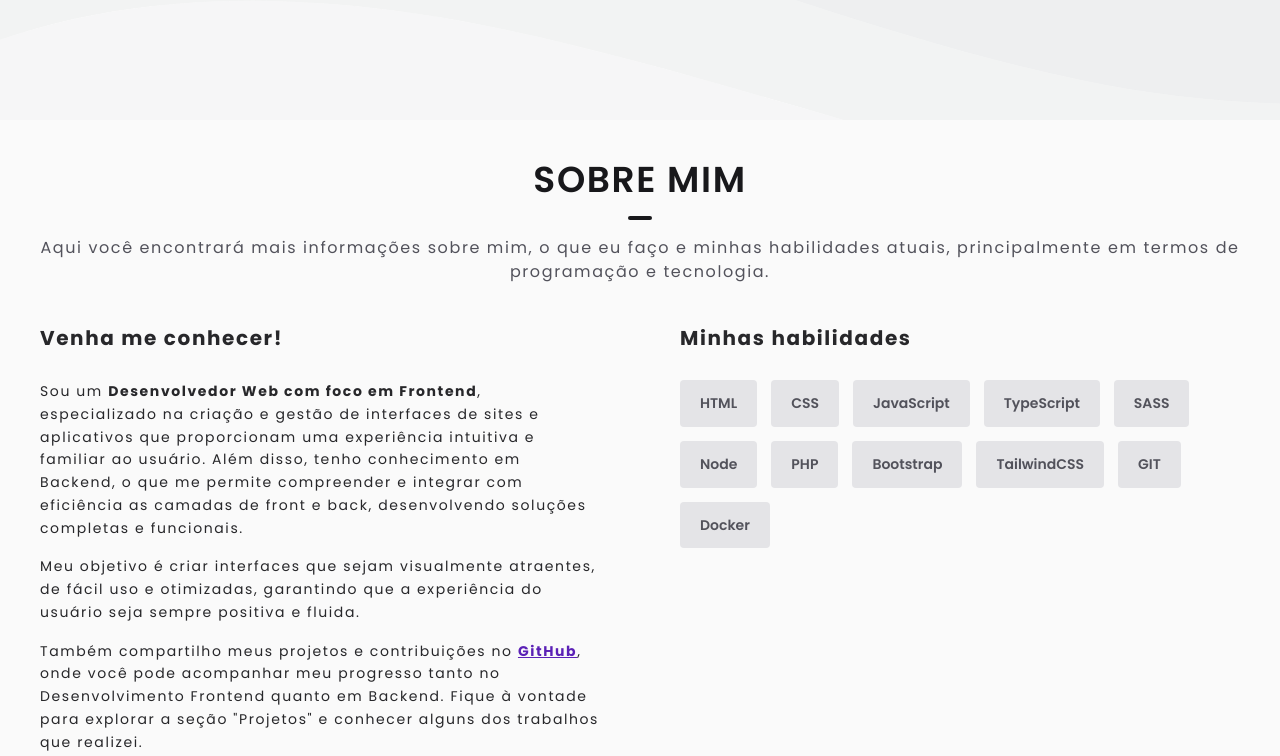
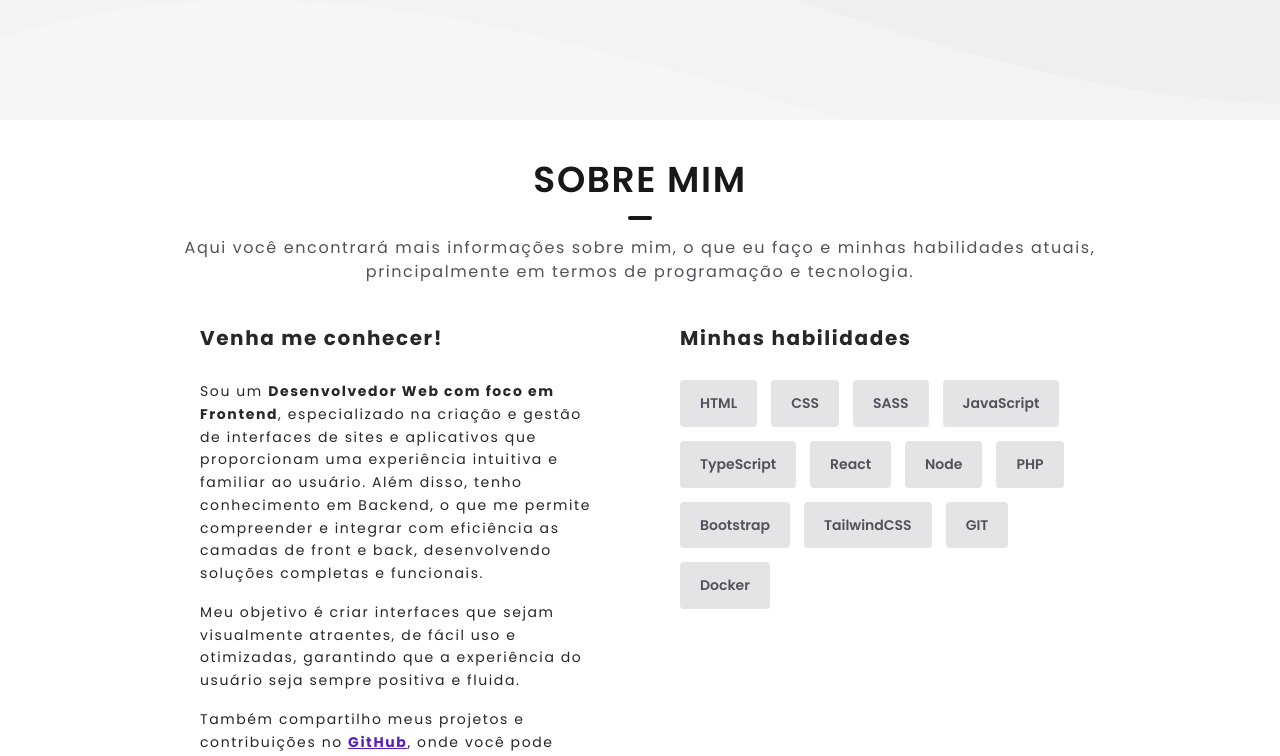
Before and after one commit to LuisFelipeSalvarani/portfolio, a React (Vite) app: page / in a window 1280 px wide. Shown: the part 760-1516 px from the top of the page. Built offline with nearby package versions, Linux system fonts and the light colour scheme.

Commit message:
feat: componentização do about e do título de seção

```diff
--- a/src/app.tsx
+++ b/src/app.tsx
@@ -1,7 +1,6 @@
+import { About } from './components/about'
 import { Apresentation } from './components/apresantation'
 import { Header } from './components/header'
-import { KnowMe } from './components/know-me'
-import { MySkills } from './components/my-skills'
 import { SocialMedia } from './components/social-medias'
 
 export function App() {
@@ -11,31 +10,12 @@
 
       <SocialMedia />
 
-      <main className="flex flex-col">
+      <main>
         <Apresentation />
 
-        <div className="flex min-h-screen flex-col gap-10 bg-zinc-50 py-10 text-zinc-900">
-          <div className="flex flex-col gap-4 text-center">
-            <h2 className="flex flex-col items-center gap-4 font-semibold text-4xl uppercase">
-              Sobre mim
-              <span className="h-1 w-6 rounded-lg bg-zinc-900" />
-            </h2>
-
-            <p className="text-zinc-600">
-              Aqui você encontrará mais informações sobre mim, o que eu faço e
-              minhas habilidades atuais, principalmente em termos de programação
-              e tecnologia.
-            </p>
-          </div>
-
-          <div className="grid grid-cols-2">
-            <KnowMe />
-
-            <MySkills />
-          </div>
+        <div className="xl:mx-40 2xl:mx-72">
+          <About />
         </div>
-
-        <div className="h-screen" />
       </main>
     </>
   )
--- /dev/null
+++ b/src/components/about.tsx
@@ -0,0 +1,22 @@
+import { KnowMe } from './know-me'
+import { MySkills } from './my-skills'
+import { SectionTitle } from './section-title'
+
+export function About() {
+  return (
+    <div className="flex min-h-screen flex-col gap-10 bg-white py-10 text-zinc-900">
+      <SectionTitle
+        title="Sobre mim"
+        description="Aqui você encontrará mais informações sobre mim, o que eu faço e minhas
+    habilidades atuais, principalmente em termos de programação e
+    tecnologia."
+      />
+
+      <div className="grid grid-cols-1 gap-y-10 md:grid-cols-2 md:gap-y-0">
+        <KnowMe />
+
+        <MySkills />
+      </div>
+    </div>
+  )
+}
--- a/src/components/header.tsx
+++ b/src/components/header.tsx
@@ -2,7 +2,7 @@
 
 export function Header() {
   return (
-    <header className="sticky top-0 right-0 left-0 z-50 flex flex-col items-center justify-between gap-y-4 bg-zinc-50 px-10 py-5 font-semibold text-zinc-900 uppercase md:flex-row">
+    <header className="sticky top-0 right-0 left-0 z-50 flex flex-col items-center justify-between gap-y-4 bg-zinc-50 px-10 py-5 font-semibold text-zinc-900 uppercase shadow-md md:flex-row">
       <div className="flex flex-1 items-center gap-2">
         <CodeSvg className="size-10 fill-zinc-900" />
         <h1>Luis Felipe Salvarani</h1>
--- a/src/components/my-skills.tsx
+++ b/src/components/my-skills.tsx
@@ -10,11 +10,13 @@
 
         <Badge title="CSS" />
 
+        <Badge title="SASS" />
+
         <Badge title="JavaScript" />
 
         <Badge title="TypeScript" />
 
-        <Badge title="SASS" />
+        <Badge title="React" />
 
         <Badge title="Node" />
 
--- /dev/null
+++ b/src/components/section-title.tsx
@@ -0,0 +1,17 @@
+interface SectionTitleProps {
+  title: string
+  description: string
+}
+
+export function SectionTitle({ title, description }: SectionTitleProps) {
+  return (
+    <div className="flex flex-col gap-4 px-5 text-center">
+      <h2 className="flex flex-col items-center gap-4 font-semibold text-4xl uppercase">
+        {title}
+        <span className="h-1 w-6 rounded-lg bg-zinc-900" />
+      </h2>
+
+      <p className="text-zinc-600">{description}</p>
+    </div>
+  )
+}
```
